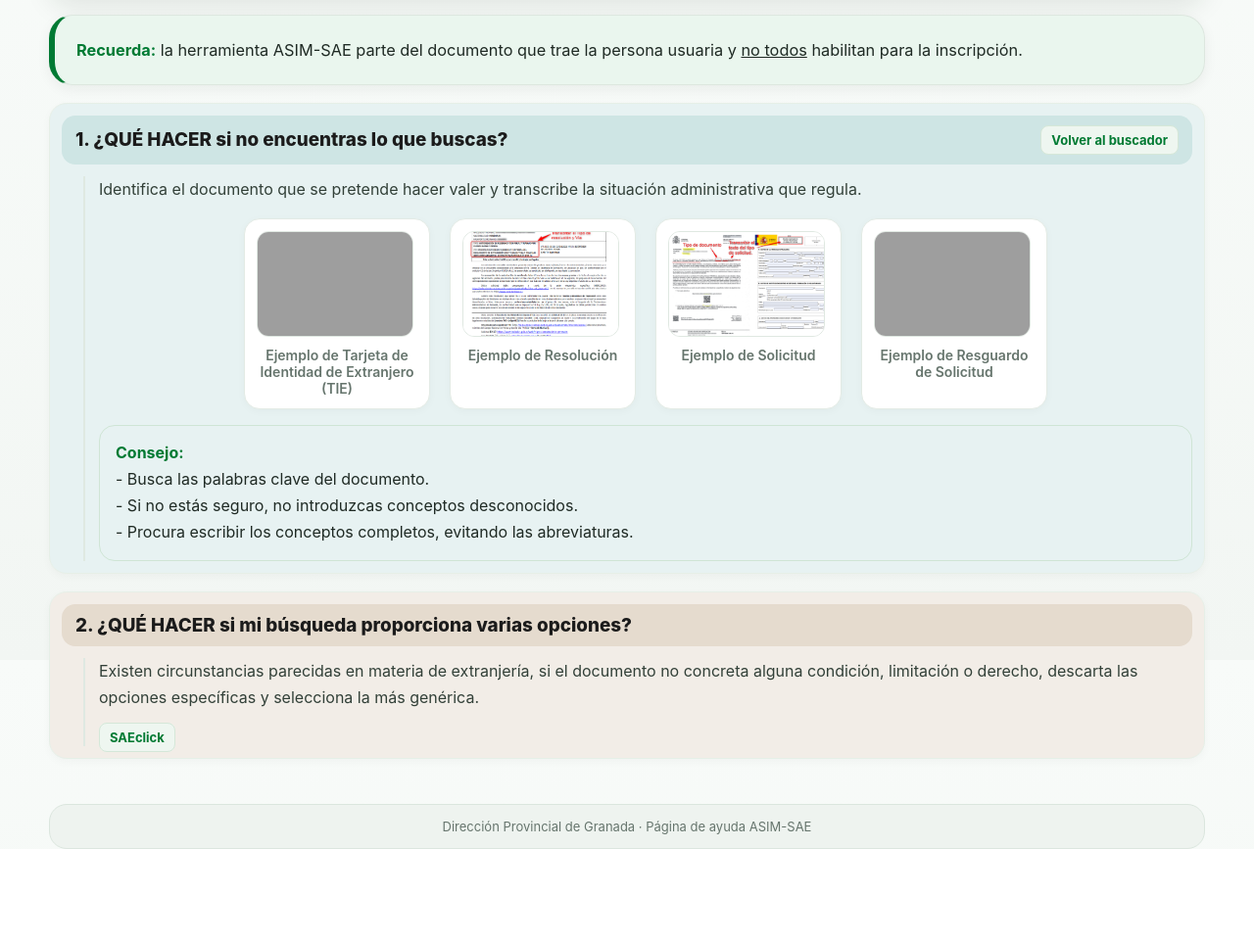
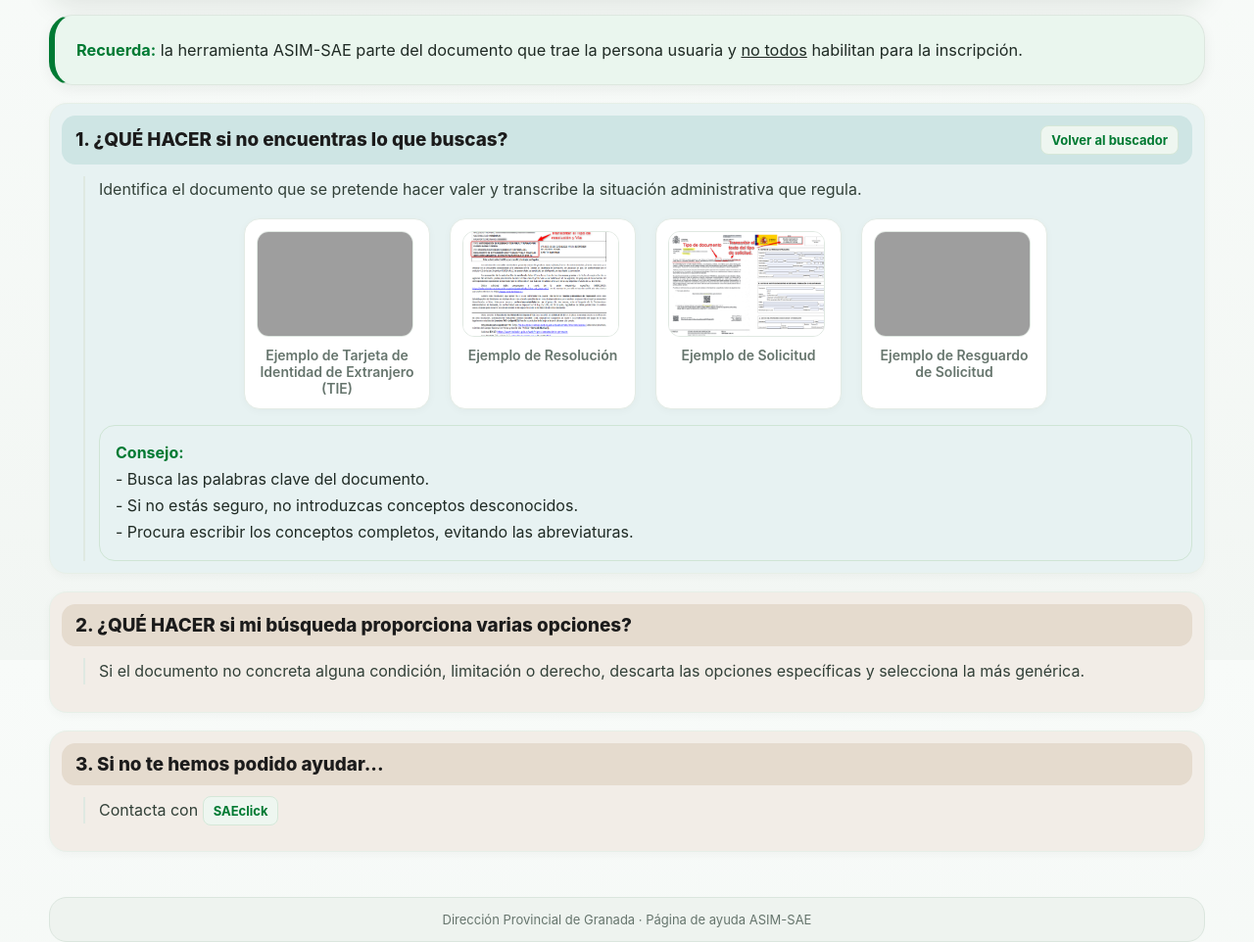
Before and after one commit to asistenciaorienta/ASIM-SAE, a plain HTML site: page ayuda2.html in a window 1280 px wide. Shown: the part 126-1088 px from the top of the page at 98% size. Before the commit the page ends 993 px from the top, so only its background shows below. Drawn offline with Linux system fonts and the light colour scheme; grey boxes are pictures that could not be loaded.

Commit message:
Update ayuda2.html

```diff
--- a/ayuda2.html
+++ b/ayuda2.html
@@ -175,6 +175,9 @@ header h2{
 
 .card-tipo-opciones .card-tipo-header{
   background:#e5dbce;
+}
+  .card-tipo-saeclick .card-tipo-header{
+  background:var(--sae-green-soft);
 }
 
 .notice{
@@ -731,12 +734,22 @@ footer{
 
   <div class="card-tipo-body">
     <p class="section-text">
-      Existen circunstancias parecidas en materia de extranjería, si el documento no concreta alguna condición, limitación o derecho, descarta las opciones específicas y selecciona la más genérica.
+      Si el documento no concreta alguna condición, limitación o derecho, descarta las opciones específicas y selecciona la más genérica.
     </p>
-    <a class="volver-btn" href="https://ws148.juntadeandalucia.es/dwp/app/">SAEclick</a>
   </div>
 </section>
 
+<section class="card card-tipo card-tipo-opciones">
+  <div class="card-tipo-header">
+    <h3>3. Si no te hemos podido ayudar...</h3>
+  </div>
+
+  <div class="card-tipo-body">
+    <p class="section-text">
+      Contacta con <a class="volver-btn" href="https://ws148.juntadeandalucia.es/dwp/app/">SAEclick</a>
+    </p>
+  </div>
+</section>
 </div>
 
 <footer>
```
